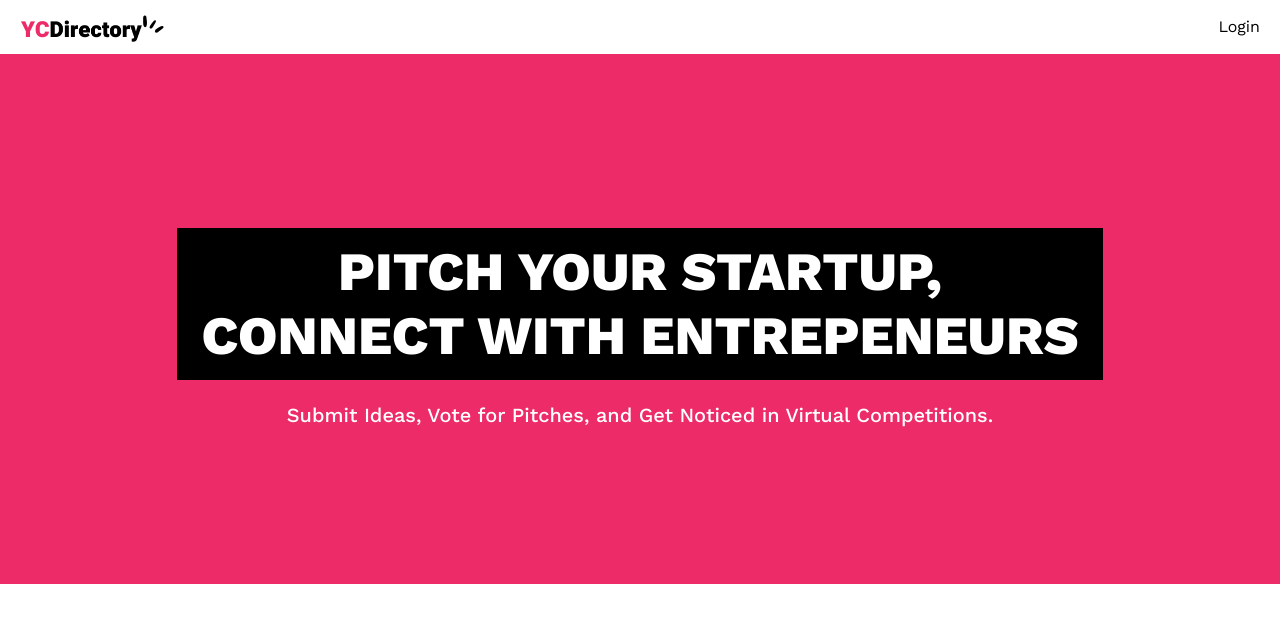
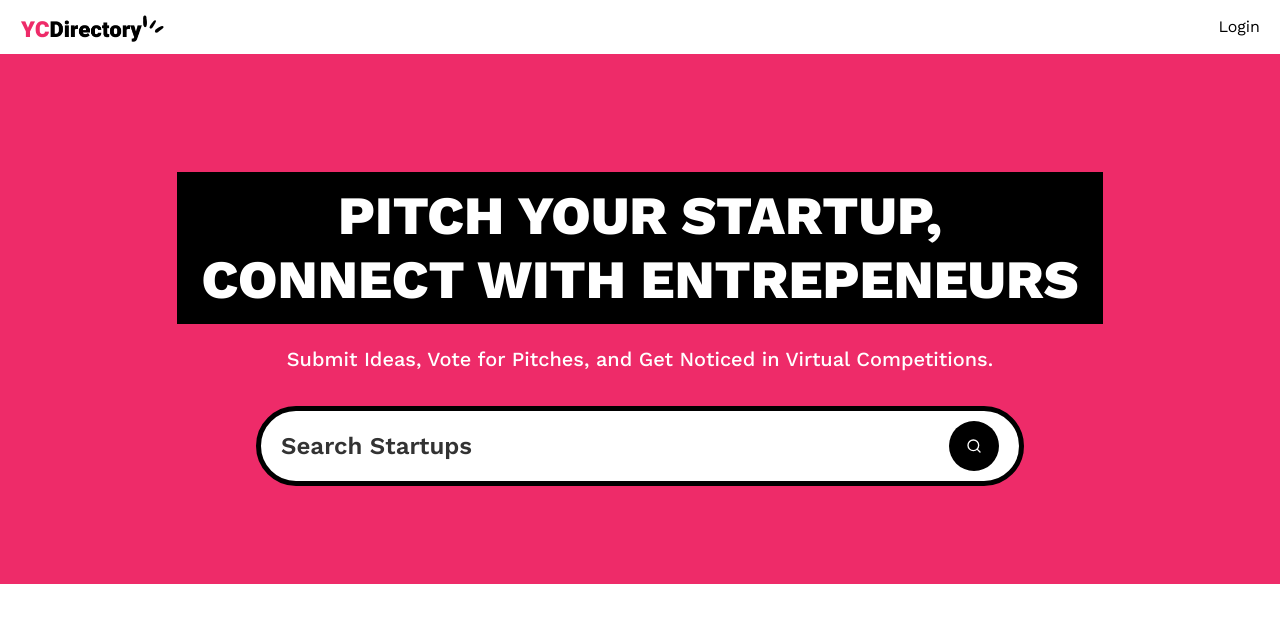
Before and after one commit to msksaul/yc-directory, a Next.js app: page / in a window 1280 px wide. Shown: the top 622 px of the page. Built offline with nearby package versions, Linux system fonts and the light colour scheme; no server answers.

Commit message:
Search Form

```diff
--- a/app/(root)/page.tsx
+++ b/app/(root)/page.tsx
@@ -1,6 +1,10 @@
+import SearchForm from '../components/SearchForm';
 
 
-export default function Home() {
+export default async function Home({ searchParams }: { searchParams: Promise<{ query?: string }>}) {
+
+  const query = (await searchParams).query
+
   return (
     <>
       <section className='pink_container'>
@@ -9,6 +13,8 @@ export default function Home() {
         <p className='sub-heading !max-w-3xl'>
           Submit Ideas, Vote for Pitches, and Get Noticed in Virtual Competitions.
         </p>
+
+        <SearchForm query={query}/>
       </section>
     </>
   );
--- /dev/null
+++ b/app/components/SearchForm.tsx
@@ -0,0 +1,27 @@
+import Form from 'next/form'
+import SearchFormReset from './SearchFormReset'
+import { Search } from 'lucide-react'
+
+const SearchForm = ({ query }: {query?: string}) => {
+
+  return (
+    <Form action={'/'} scroll={false} className='search-form'>
+      <input
+        name='query'
+        defaultValue={query}
+        className='search-input'
+        placeholder='Search Startups'
+      />
+
+      <div className='flex gap-2'>
+        {query && <SearchFormReset />}
+
+        <button type='submit' className='search-btn text-white'>
+          <Search className='size-4'/>
+        </button>
+      </div>
+    </Form>
+  )
+}
+
+export default SearchForm
--- /dev/null
+++ b/app/components/SearchFormReset.tsx
@@ -0,0 +1,23 @@
+'use client'
+
+import { X } from 'lucide-react'
+import Link from 'next/link'
+
+const SearchFormReset = () => {
+
+  const reset = () => {
+    const form = document.querySelector('.search-form') as HTMLFormElement
+
+    if(form) form.reset()
+  }
+
+  return (
+    <button type='reset' onClick={reset}>
+      <Link href={'/'} className='search-btn text-white'>
+        <X className='size-5'/>
+      </Link>
+    </button>
+  )
+}
+
+export default SearchFormReset
```
